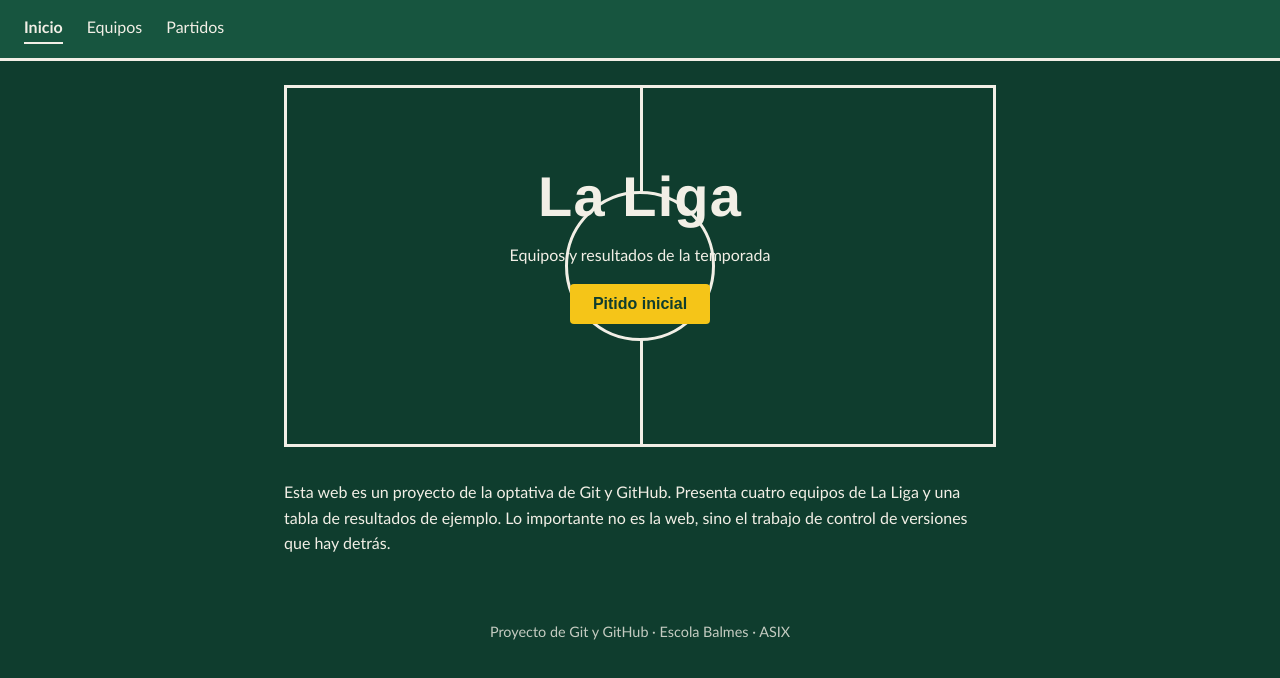
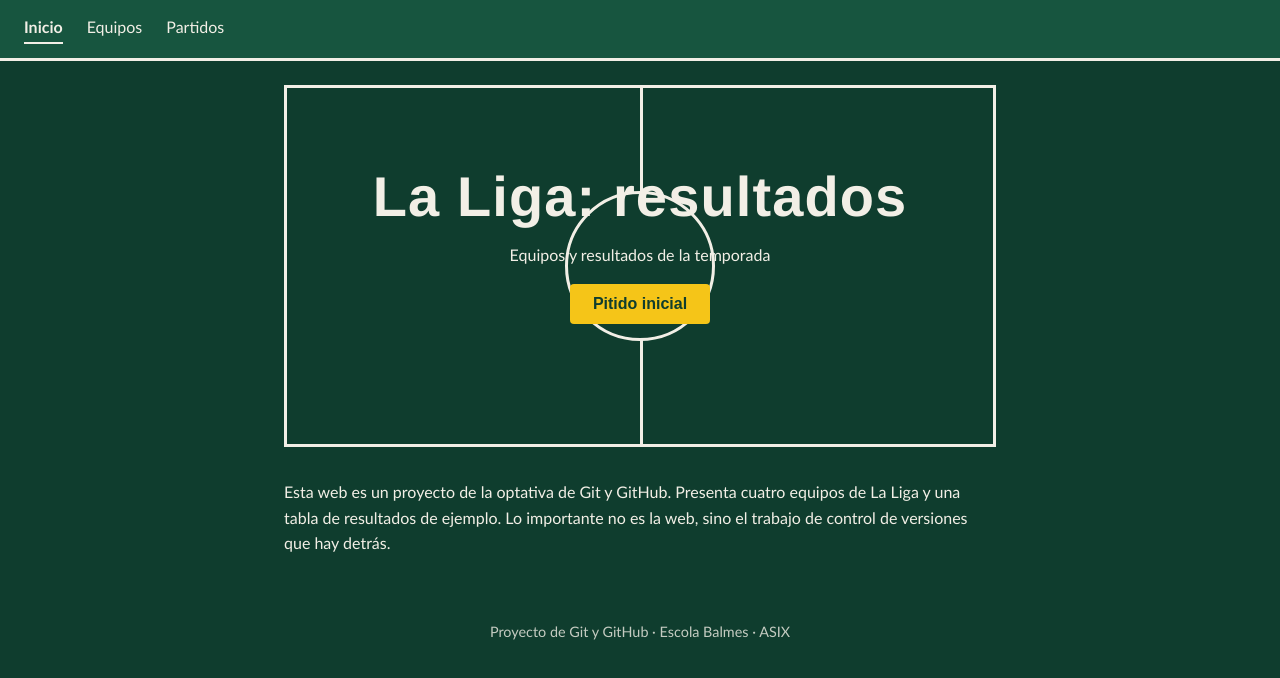
Before and after one commit to ariadnamoya-ops/web-futbol, a plain HTML site: page index.html in a window 1280 px wide. Drawn offline with Linux system fonts and the light colour scheme.

Commit message:
cambia el titulo de portada a liga resutados

```diff
--- a/index.html
+++ b/index.html
@@ -18,7 +18,7 @@
   <main>
     <section class="portada">
       <div class="circulo"></div>
-      <h1>La Liga</h1>
+      <h1>La Liga: resultados</h1>
       <p class="subtitulo">Equipos y resultados de la temporada</p>
       <button id="btn-saludo">Pitido inicial</button>
       <p id="mensaje" role="status"></p>
```
